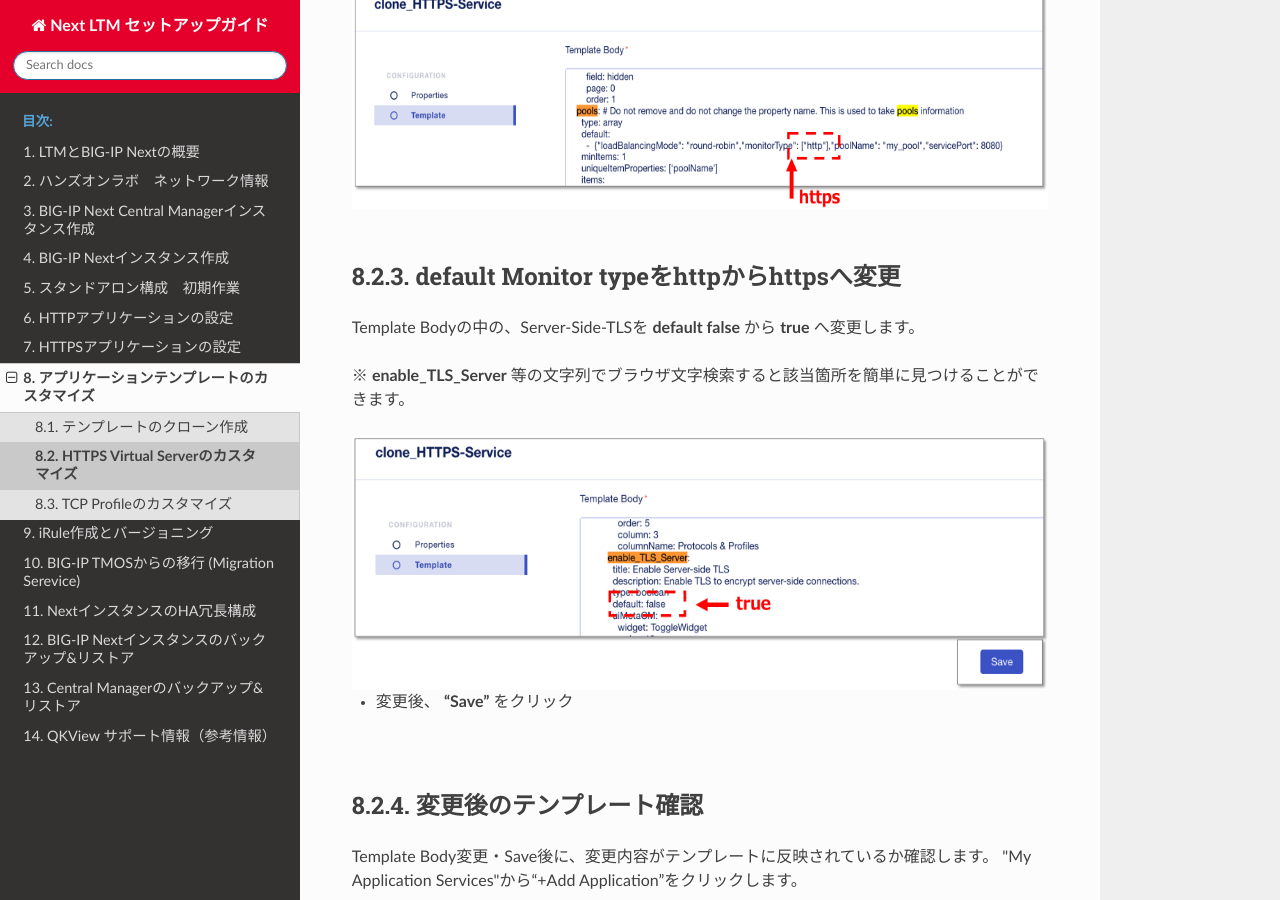
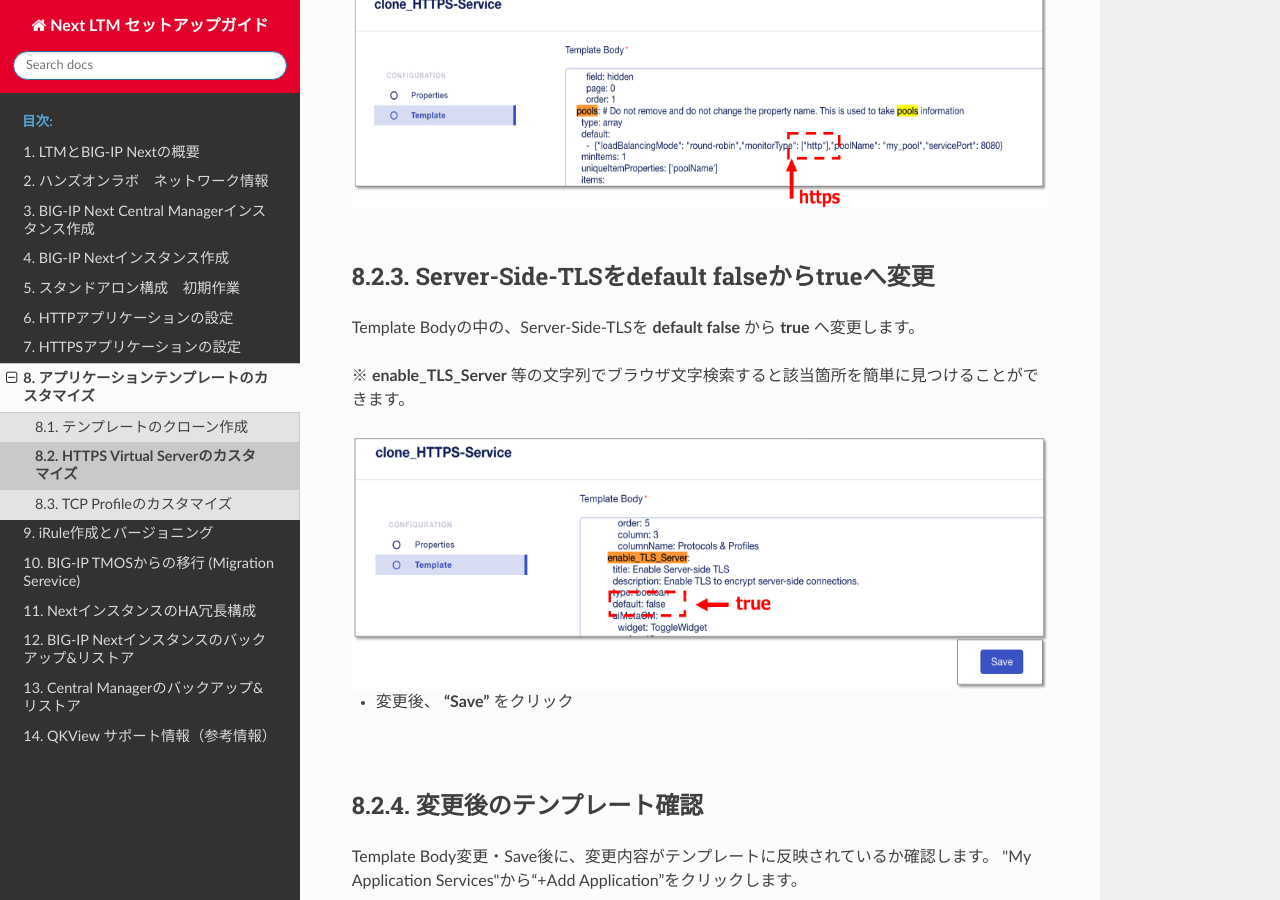
Before and after one commit to BeF5/f5j-easy-setup-next-ltm, a Sphinx documentation site: the page built from docs/content08/module02/module02.rst, in a window 1280 px wide and 900 px high, scrolled down 1218 px. Built offline with Sphinx 7.4.7 and the Read the Docs theme 2.0.0, drawn with Linux system fonts in a browser that asks for light colours.

Commit message:
Update module02.rst

```diff
--- a/docs/content08/module02/module02.rst
+++ b/docs/content08/module02/module02.rst
@@ -36,7 +36,7 @@ Template Bodyの中の、Monitor Typeを **”http”** から **”https”**
 
 
 |
-default Monitor typeをhttpからhttpsへ変更
+Server-Side-TLSをdefault falseからtrueへ変更
 --------------------------------------
 
 Template Bodyの中の、Server-Side-TLSを **default false** から **true** へ変更します。
```
